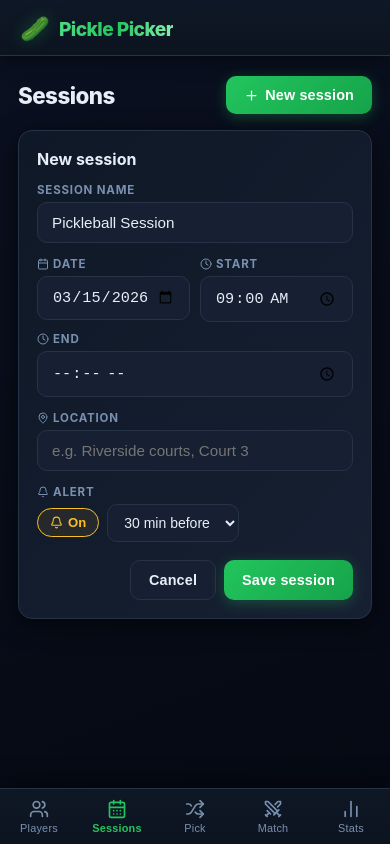
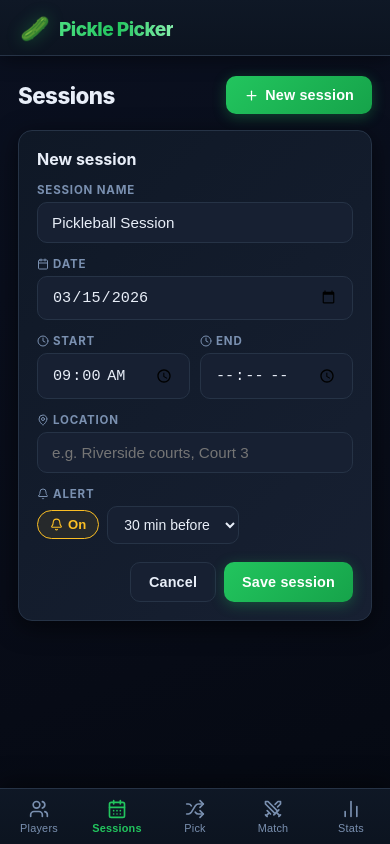
Before and after one commit to mirulasyrani/pickle-planner, a React (Vite) app: page / in a window 390 px wide. Both pictures are taken after a click on the button "Sessions". Built offline with nearby package versions, Linux system fonts and the light colour scheme.

Commit message:
Fix mobile form overflow: split date row, constrain time/date inputs

```diff
--- a/src/index.css
+++ b/src/index.css
@@ -124,6 +124,9 @@ html, body, #root {
   min-width: 0; width: 100%;
 }
 .text-input:focus { border-color: var(--green); box-shadow: 0 0 0 3px rgba(34,197,94,0.1); }
+input[type="date"], input[type="time"] {
+  min-width: 0; width: 100%; box-sizing: border-box; appearance: none; -webkit-appearance: none;
+}
 .text-input.inline-edit { flex: 1; }
 
 .btn {
@@ -582,6 +585,7 @@ html, body, #root {
   border: 1.5px solid var(--border); border-radius: var(--radius);
   padding: 18px; margin-bottom: 20px; box-shadow: var(--shadow);
   display: flex; flex-direction: column; gap: 14px;
+  box-sizing: border-box; overflow: hidden; max-width: 100%;
 }
 .session-form-title { font-size: 1rem; font-weight: 700; }
 
@@ -592,7 +596,7 @@ html, body, #root {
   letter-spacing: 0.07em; color: var(--text-muted);
 }
 .form-row { display: flex; flex-wrap: wrap; gap: 10px; }
-.form-row .form-group { flex: 1; min-width: min(130px, 100%); }
+.form-row .form-group { flex: 1; min-width: min(120px, 100%); box-sizing: border-box; }
 .w-full { width: 100%; }
 
 .bestof-row { display: flex; gap: 6px; }
--- a/src/views/SessionView.tsx
+++ b/src/views/SessionView.tsx
@@ -140,11 +140,11 @@ function SessionForm({
         <input className="text-input w-full" value={name} onChange={(e) => setName(e.target.value)} maxLength={40} />
       </div>
 
+      <div className="form-group">
+        <label className="form-label"><Calendar size={12} /> Date</label>
+        <input className="text-input w-full" type="date" value={date} onChange={(e) => setDate(e.target.value)} />
+      </div>
       <div className="form-row">
-        <div className="form-group">
-          <label className="form-label"><Calendar size={12} /> Date</label>
-          <input className="text-input w-full" type="date" value={date} onChange={(e) => setDate(e.target.value)} />
-        </div>
         <div className="form-group">
           <label className="form-label"><Clock size={12} /> Start</label>
           <input className="text-input w-full" type="time" value={time} onChange={(e) => setTime(e.target.value)} />
```
